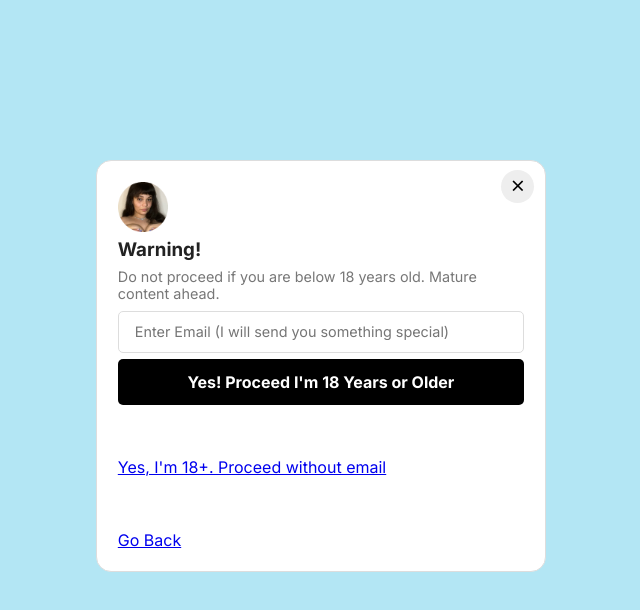
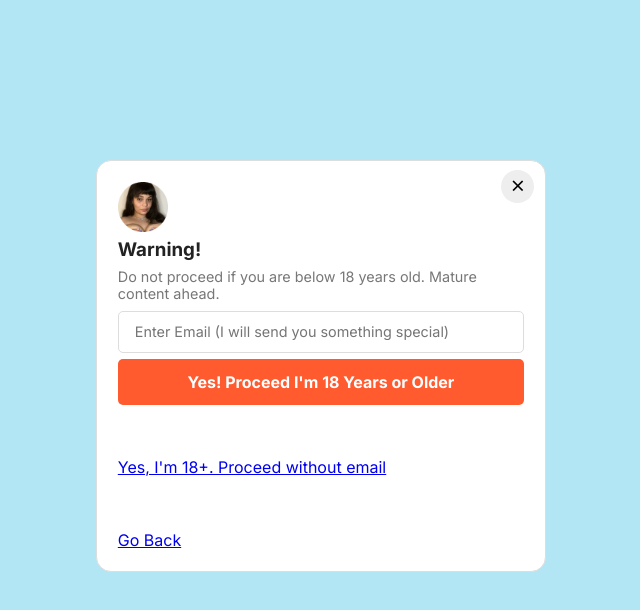
Before and after one commit to edwardpd/z, a plain HTML site: page alert.html in a window 1280 px wide. Shown: the whole page, without its empty margins (319-959 px from the left). Drawn offline with Linux system fonts and the light colour scheme.

Commit message:
Update style.css

```diff
--- a/style.css
+++ b/style.css
@@ -1039,7 +1039,7 @@ button {
   display: inline-block;
   padding: 0.8rem 1.4rem;
   font-weight: 700;
-  background-color: black;
+  background-color: #ff5b2f;
   color: white;
   border-radius: 5px;
   text-align: center;
```
